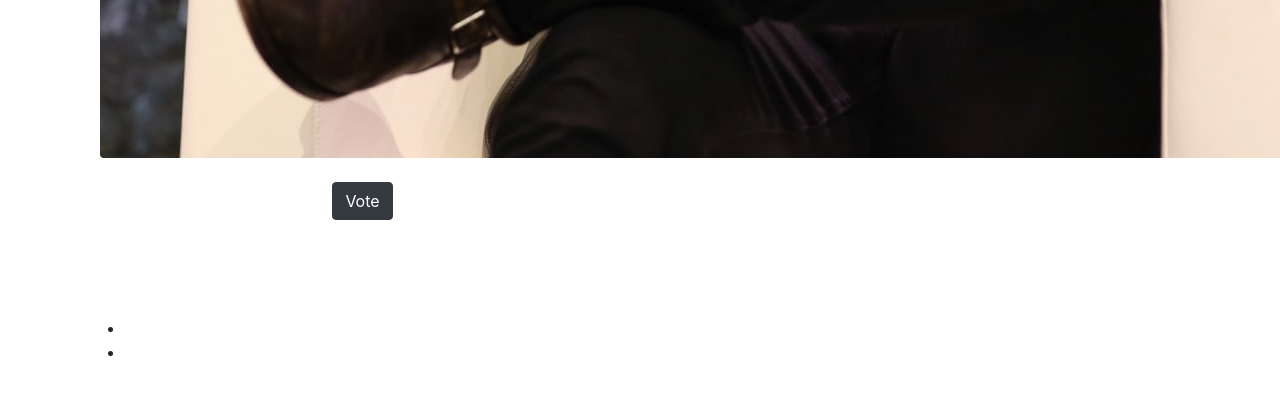
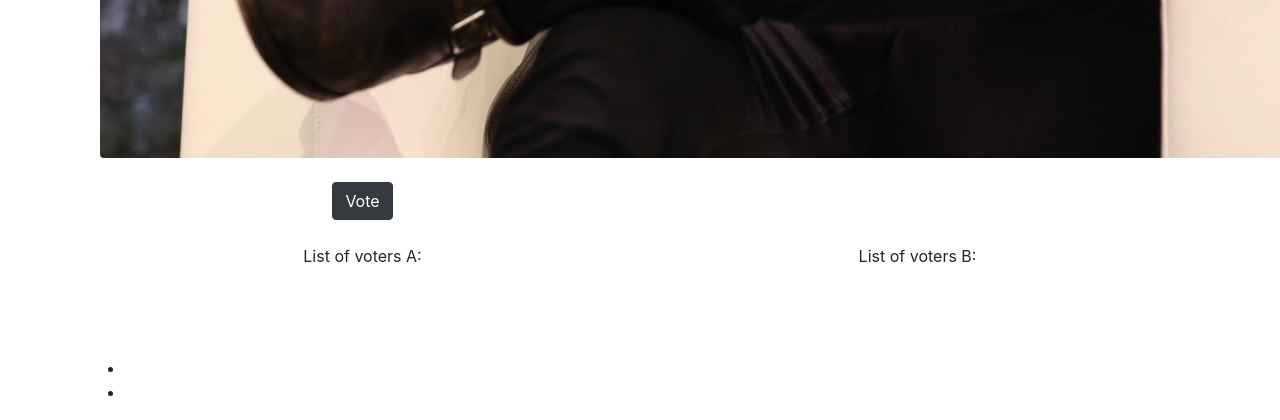
Before and after one commit to mtlberri/covidpolls, a Django app: template compolls/templates/compolls/question.html in a window 1280 px wide; the page is wider, and only the part inside the window is pictured. Shown: the part 1100-1520 px from the top of that part. Before the commit the page ends 1456 px from the top of that part, so only its background shows below. Run offline with Django 3.2, Linux system fonts and the light colour scheme; the template is opened without the code that fills it, so the values that code supplies are empty; some libraries are stand-ins or nearby versions.

Commit message:
Managed to get the voters

```diff
--- a/compolls/static/compolls/compolls.js
+++ b/compolls/static/compolls/compolls.js
@@ -28,7 +28,28 @@ function ajax_vote(id)  {
         .then(response => response.json())
         .then(data => {
             console.log('data being received back from server:');
-            console.log(data)
+            console.log(data);
+
+            // Fill the list of voters A
+            var ul = document.getElementById("list_choice_a");
+            var voters_a_length = data.voters.voters_for_a.length;
+            for (var i = 0; i < voters_a_length; i++) {
+                var li = document.createElement("li");
+                li.appendChild(document.createTextNode(data.voters.voters_for_a[i]));
+                ul.appendChild(li);
+            }
+            // Fill the list of voters B
+            var ul = document.getElementById("list_choice_b");
+            var voters_b_length = data.voters.voters_for_b.length;
+            for (var i = 0; i < voters_b_length; i++) {
+                var li = document.createElement("li");
+                li.appendChild(document.createTextNode(data.voters.voters_for_b[i]));
+                ul.appendChild(li);
+            }
+
+            // Change the button style after vote completed
+            document.getElementById(id).className = "btn btn-success";
+            document.getElementById(id).innerText = "Voted";
         });
     } else {
         console.log('cannot vote if username empty')
--- a/compolls/templates/compolls/question.html
+++ b/compolls/templates/compolls/question.html
@@ -64,13 +64,19 @@
           <button id="{{ choice_b.id }}" onclick="ajax_vote(this.id)" class="btn btn-dark">Vote</button><br><br>
         </div>
       </div>
+      <div class="col" align="center">
+        List of voters A:
+        <ul id="list_choice_a"></ul>
+      </div>
+      <div class="col" align="center">
+        List of voters B:
+        <ul id="list_choice_b"></ul>
+      </div>
     </div>
   </div>
   <br>
   <br>
   <br>
-  {% block content %}
-  {% endblock content %}
   <ul>
     <li>{{choice_a.choice_text}}</li>
     <!-- <form action="{% url 'covidpolls:get_parent_preferences' %}" method="post"> -->
```
Also changed, not shown: compolls/views.py (+21 -2 lines).
